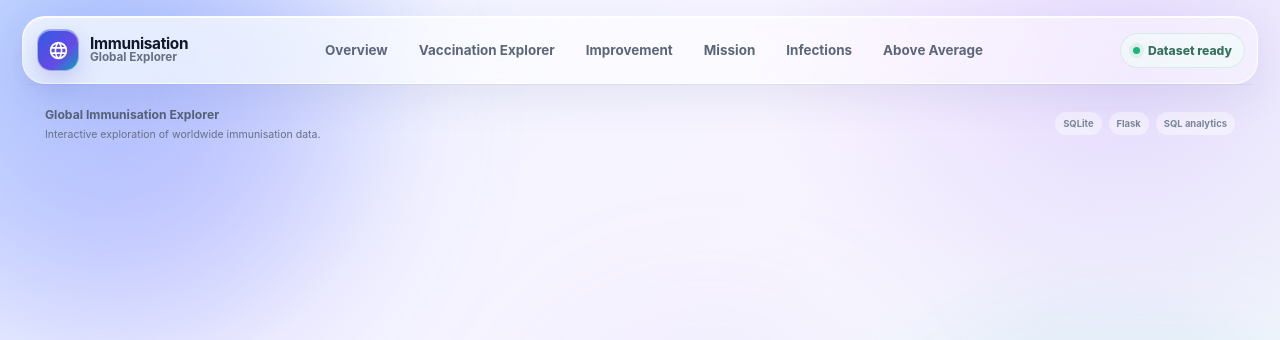
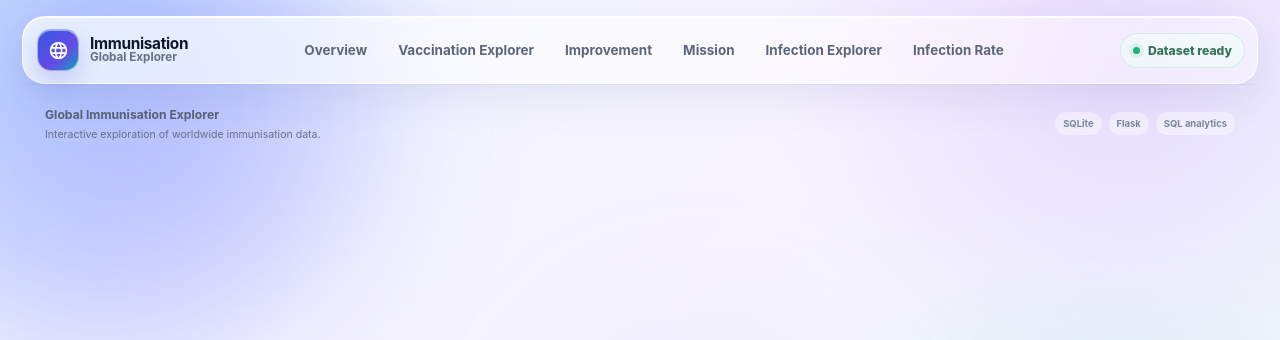
Before and after one commit to NguyenTienThanh2007/cosc3106-immunisation-project, a Flask app: template templates/base.html in a window 1280 px wide. Shown: the top 340 px of the page. Run offline with Flask 3, Linux system fonts and the light colour scheme; the template is opened without the code that fills it, so the values that code supplies are empty.

Commit message:
Updated Names

```diff
--- a/templates/base.html
+++ b/templates/base.html
@@ -55,12 +55,12 @@
 
                 <a class="nav-link {% if request.endpoint == 'infections' %}is-active{% endif %}"
                    href="{{ url_for('infections') }}">
-                    Infections
+                    Infection Explorer
                 </a>
 
                 <a class="nav-link {% if request.endpoint == 'infection_rate' %}is-active{% endif %}"
                    href="{{ url_for('infection_rate') }}">
-                    Above Average
+                    Infection Rate
                 </a>
             </div>
 
```
